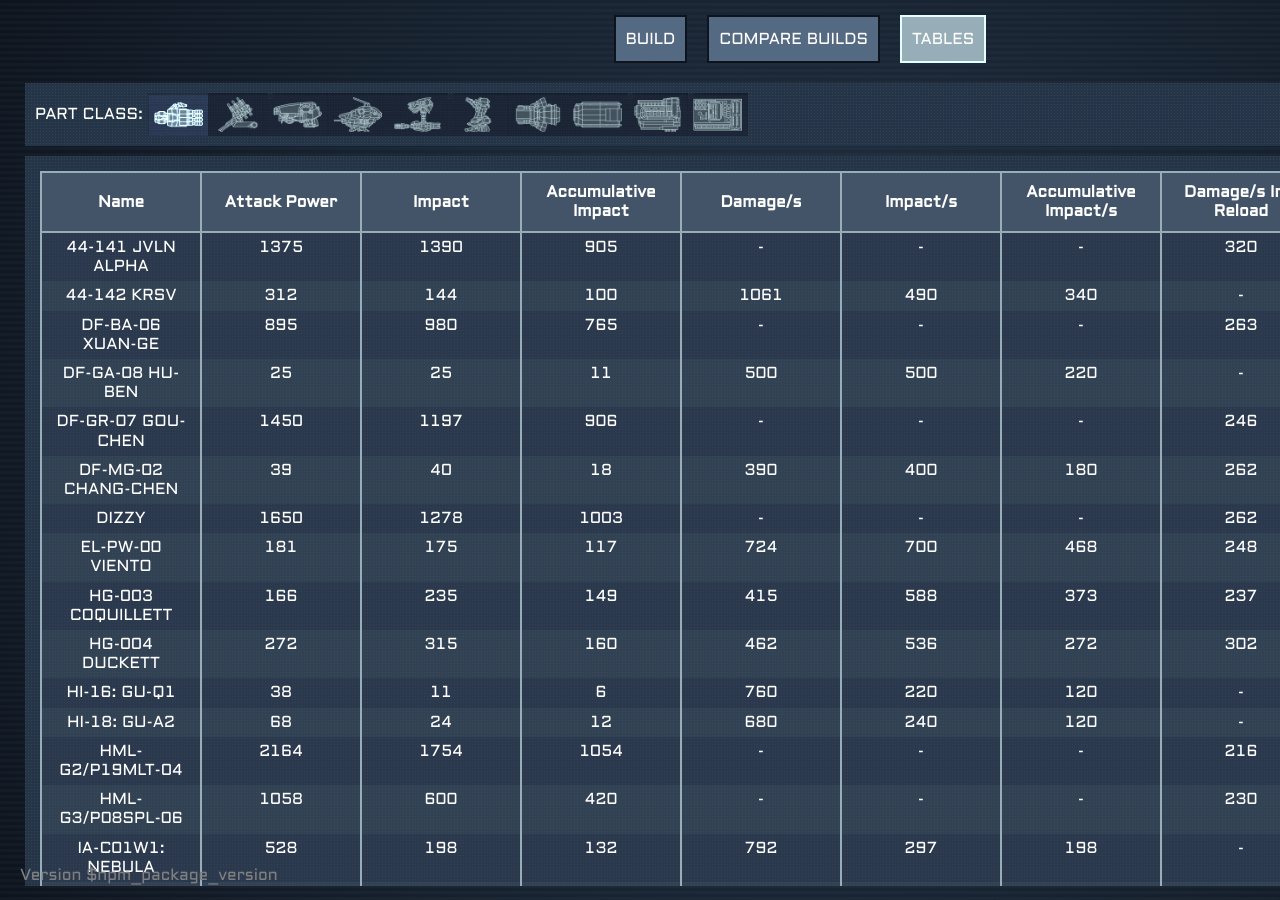
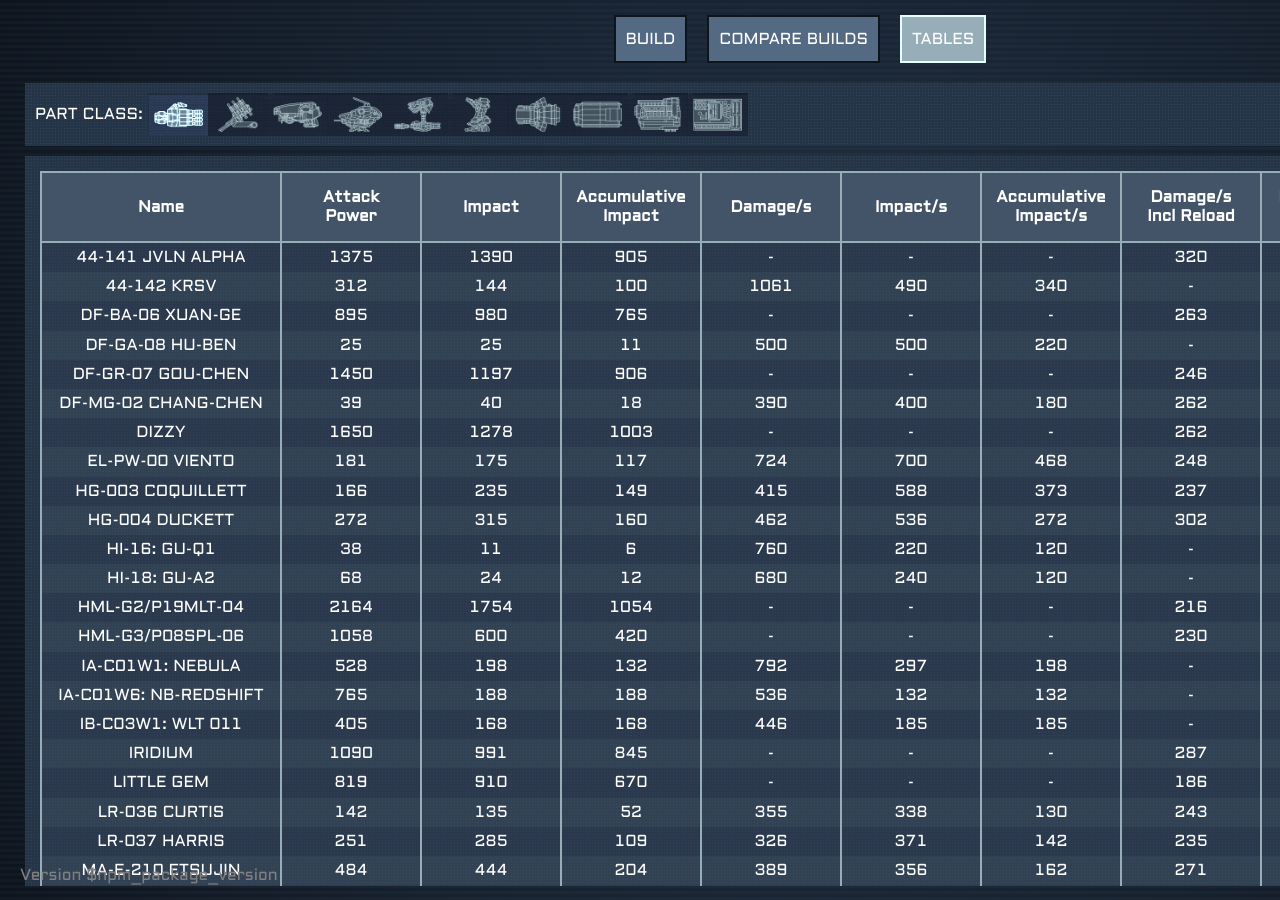
Before and after one commit to matteosal/ac6-advanced-garage, a React (Create React App) app: page / in a window 1280 px wide. Both pictures are taken after a click on the button "TABLES". Shown: the top 900 px of the page. Built offline with nearby package versions, Linux system fonts and the light colour scheme.

Commit message:
Cell size tuning

```diff
--- a/src/Components/TablesComponent.jsx
+++ b/src/Components/TablesComponent.jsx
@@ -6,7 +6,7 @@ function getCellStyle(thick) {
 	const w = thick ? '5px' : '2px';
 	return(
 		{
-			width: '160px',
+			width: '140px',
 			padding: '5px 10px 5px 10px',
 			boxSizing: 'border-box',
 			borderLeftWidth: w, borderRightWidth: w,
@@ -92,18 +92,20 @@ const DraggableHeader = ({name, pos, previewShiftInfo, changeOrdering, dragHandl
 	const cellBaseStyle = getCellStyle(pos === rangeEndpoint);
 	const color = getHeaderColor(previewShiftInfo.range, rangeEndpoint, pos);
 
+	const cellStyle = {
+		...cellBaseStyle,
+		backgroundColor: color,
+		padding: '5px 0px',
+		borderBottom: '2px solid ' + glob.paletteColor(5),
+		opacity: isBeingDragged ? 0.5 : 1
+	};
+
+	if(name === 'Name')
+		cellStyle.width = '240px';
+
 	return (
 		<th
-			style={
-				{
-					...cellBaseStyle,
-					backgroundColor: color,
-					height: '50px',
-					padding: '0px',
-					borderBottom: '2px solid ' + glob.paletteColor(5),
-					opacity: isBeingDragged ? 0.5 : 1
-				}
-			}
+			style={cellStyle}
 		>
 			<div style=
 				{{display: 'flex', justifyContent: 'center', alignItems: 'center',
```
